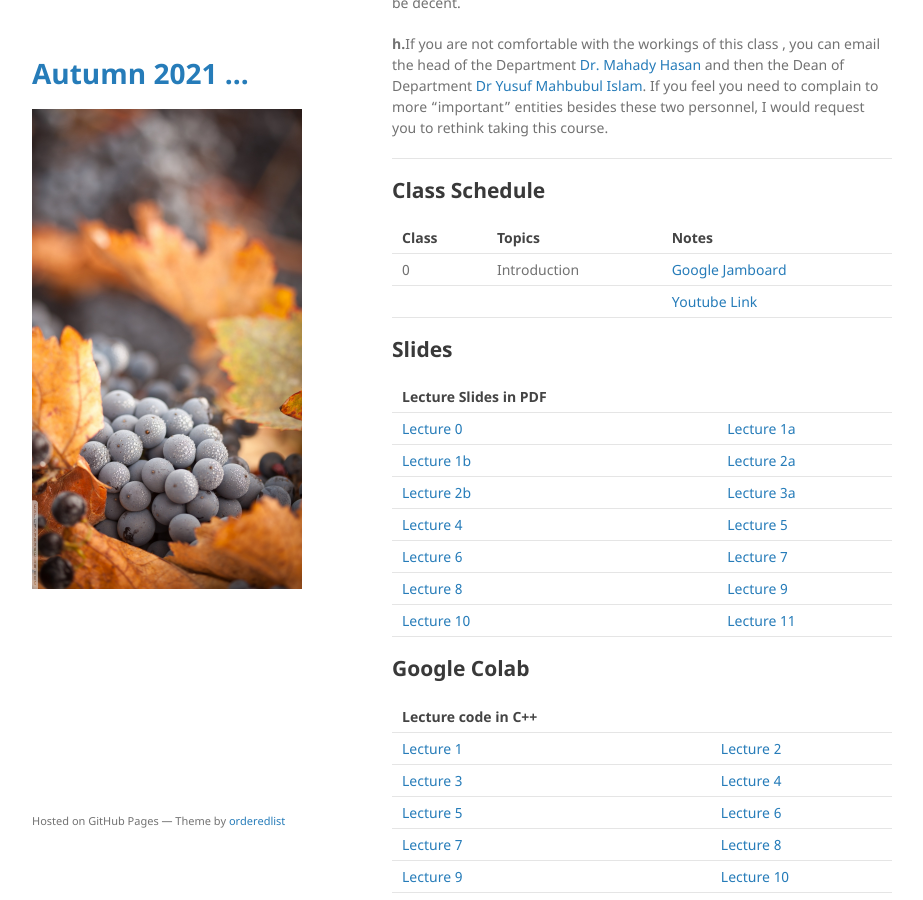
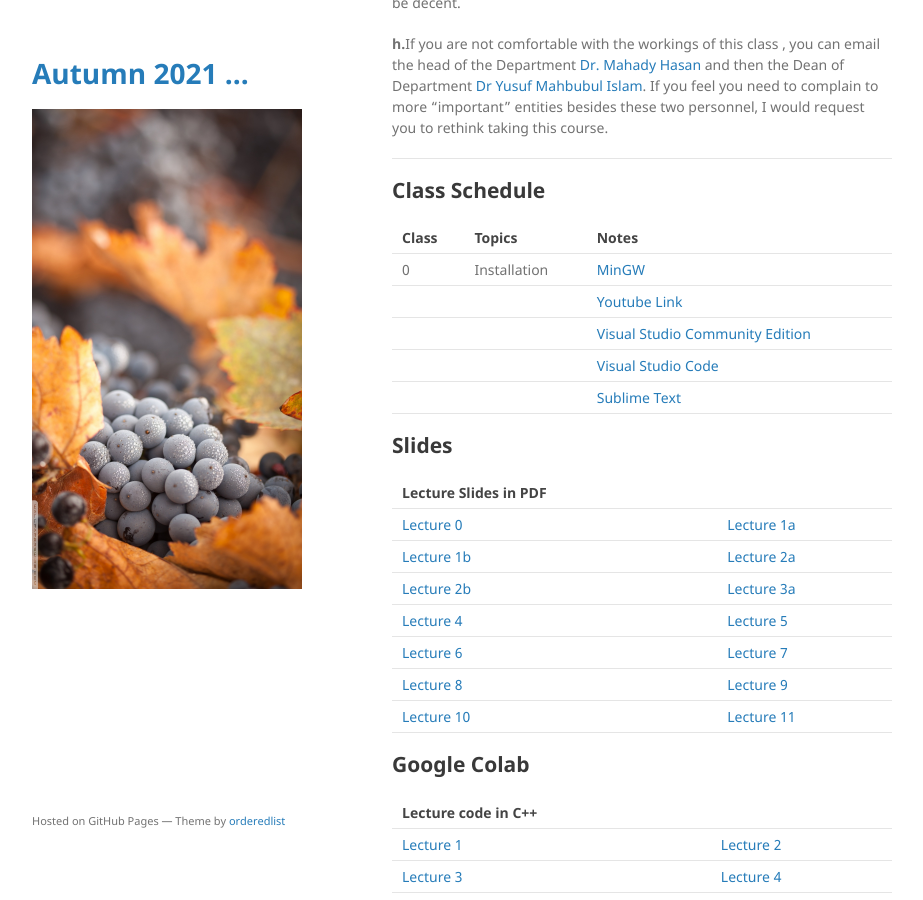
Before and after one commit to mohammadmotiurrahman/mohammadmotiurrahman.github.io, a Jekyll site: the page built from cse203_6/index.md, in a window 1280 px wide and 900 px high, scrolled down 1876 px. Shown: the whole window, without its empty margins (178-1101 px from the left). Built offline with Jekyll 4.4.1, drawn with Linux system fonts in a browser that asks for light colours; our own code applies the rules of GitHub Pages for plain Markdown files.

Commit message:
Update index.md

```diff
--- a/cse203_6/index.md
+++ b/cse203_6/index.md
@@ -66,9 +66,11 @@ environment will force me to not evaluate your exam copies.
 
 | Class   | Topics       | Notes                                                                                                          |
 |:--------|:-------------|:---------------------------------------------------------------------------------------------------------------|
-| 0       | Introduction | [Google Jamboard]()                                                                                            |
+| 0       | Installation | [MinGW](https://drive.google.com/file/d/1WfPqvXIQ9ImnaKR7J7J3UnXzxPoBlpZH/view)                                |
 |         |              | [Youtube Link]()                                                                                               |
-
+|         |              | [Visual Studio Community Edition](https://visualstudio.microsoft.com/free-developer-offers/)                   |
+|         |              | [Visual Studio Code](https://code.visualstudio.com/?wt.mc_id=vscom_downloads)                                  |
+|         |              | [Sublime Text](https://www.sublimetext.com/)                                                                   |
 
 
 
```
